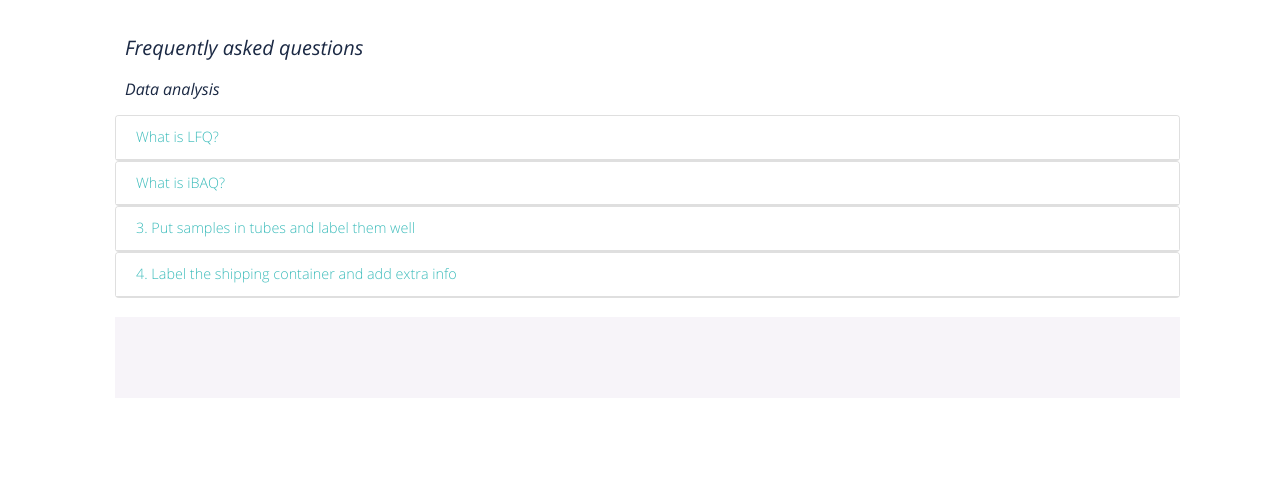
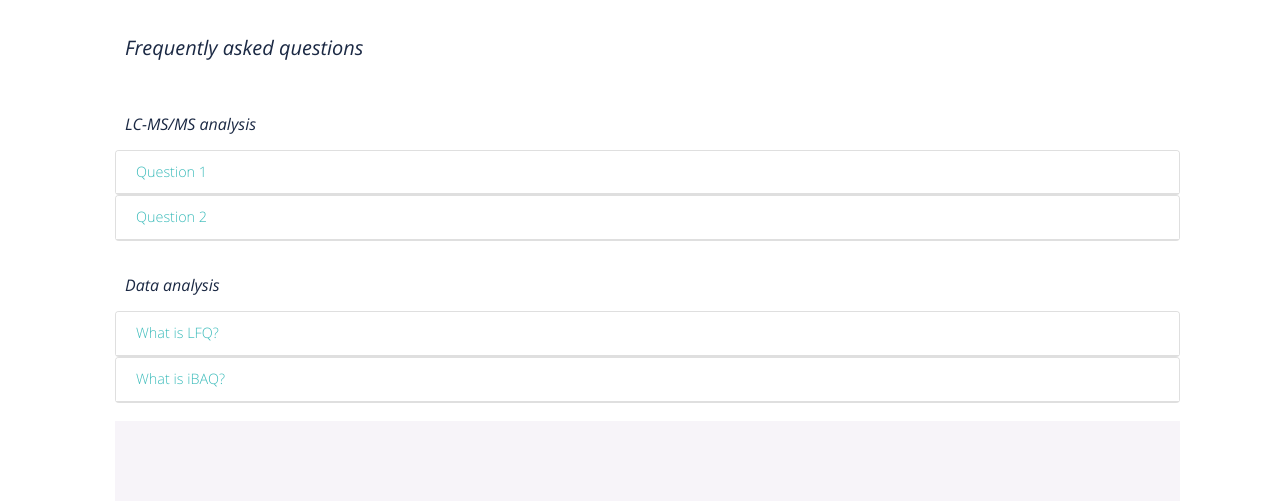
Before and after one commit to temaia/vibproteomicscore, a Django app: page /questions/ in a window 1280 px wide. Shown: the part 116-617 px from the top of the page. Run offline with Django 3.2, Linux system fonts and the light colour scheme; some libraries are stand-ins or nearby versions.

Commit message:
FAQ-examples for PRC meeting 16/01

```diff
--- a/templates/questions.html
+++ b/templates/questions.html
@@ -10,18 +10,54 @@
 
 
   <h5 class="frb">Frequently asked questions</h5>
+  <br>
 
+  <h6 class="frb"> LC-MS/MS analysis </h6>
+
+  <div class="container">
+      <div id="accordion">
+        <div class="card">
+          <div class="card-header">
+            <a class="card-link" data-toggle="collapse" href="#collapseOne">
+              Question 1
+            </a>
+          </div>
+          <div id="collapseOne" class="collapse" data-parent="#accordion">
+            <div class="card-body">
+              <p class = "indent">
+                .... </p>
+            </div>
+          </div>
+        </div>
+        <div class="card">
+          <div class="card-header">
+            <a class="collapsed card-link" data-toggle="collapse" href="#collapseTwo">
+              Question 2
+            </a>
+          </div>
+          <div id="collapseTwo" class="collapse" data-parent="#accordion">
+            <div class="card-body">
+              <p class="indent">
+                  ....</p>
+            </div>
+          </div>
+        </div>
+      </div>
+  </div>
+
+
+  <br>
   <h6 class="frb"> Data analysis </h6>
 
   <div class="container">
       <div id="accordion">
         <div class="card">
           <div class="card-header">
-            <a class="card-link" data-toggle="collapse" href="#collapseOne">
+            <a class="card-link" data-toggle="collapse" href="#collapse3">
               What is LFQ?
             </a>
           </div>
-          <div id="collapseOne" class="collapse" data-parent="#accordion">
+          <div id="collapse3" class="collapse" data-parent="#accordion">
             <div class="card-body">
               <p class = "indent">
                 LFQ (LabelFree Quantification) intensity values are the normalized MS intensity across all samples. The normalization corrects for differences in total protein amounts between the samples. This makes it possible to compare the samples. The LFQ intensity values are the values that you should use for further analysis. </p>
@@ -30,48 +66,14 @@
         </div>
         <div class="card">
           <div class="card-header">
-            <a class="collapsed card-link" data-toggle="collapse" href="#collapseTwo">
+            <a class="collapsed card-link" data-toggle="collapse" href="#collapse4">
               What is iBAQ?
             </a>
           </div>
-          <div id="collapseTwo" class="collapse" data-parent="#accordion">
+          <div id="collapse4" class="collapse" data-parent="#accordion">
             <div class="card-body">
-              <p class="dubble-indent">
+              <p class="indent">
                   The iBAQ ratio is the MS intensity corrected for the theoretical detectability of the protein. The higher the iBAQ ratio, the more abundant a protein is WITHIN a sample.</p>
-            </div>
-          </div>
-        </div>
-        <div class="card">
-          <div class="card-header">
-            <a class="collapsed card-link" data-toggle="collapse" href="#collapseThree">
-              3. Put samples in tubes and label them well
-            </a>
-          </div>
-          <div id="collapseThree" class="collapse" data-parent="#accordion">
-            <div class="card-body">
-             <p class = "indent">
-              <span class = "fond-weight-bold">Samples</span> should be delivered <span class = "fond-weight-bold">in tubes</span> (Eppendorf, 15 ml, 50 ml,...). Samples in plates will only be accepted when delivered in person and if they were not mixed/spilled during the delivery process.</p>
-              <p class = "indent">
-                <span class = "fond-weight-bold">Label</span> your samples well, preferably with short names on stickers. Also <span class = "fond-weight-bold">provide a list</span> of all samples to the VIB Proteomics Core.Place all samples in a <span class = "fond-weight-bold">sealable plastic (ziplock) bag or box</span> before putting them in the dry ice and shipping container.</p>
-            </div>
-          </div>
-        </div>
-        <div class="card">
-          <div class="card-header">
-            <a class="collapsed card-link" data-toggle="collapse" href="#collapseFour">
-              4. Label the shipping container and add extra info
-            </a>
-          </div>
-          <div id="collapseFour" class="collapse" data-parent="#accordion">
-            <div class="card-body">
-              <p class = "indent">
-                <span class = "fond-weight-bold">Label</span> the shipping container with:
-                <ul class = "ab">
-                  <li>The name of the lab</li>
-                  <li>The name of the person sending the samples</li>
-                  <li>the PRC number</li>
-                </ul>
-              </p>
             </div>
           </div>
         </div>
```
